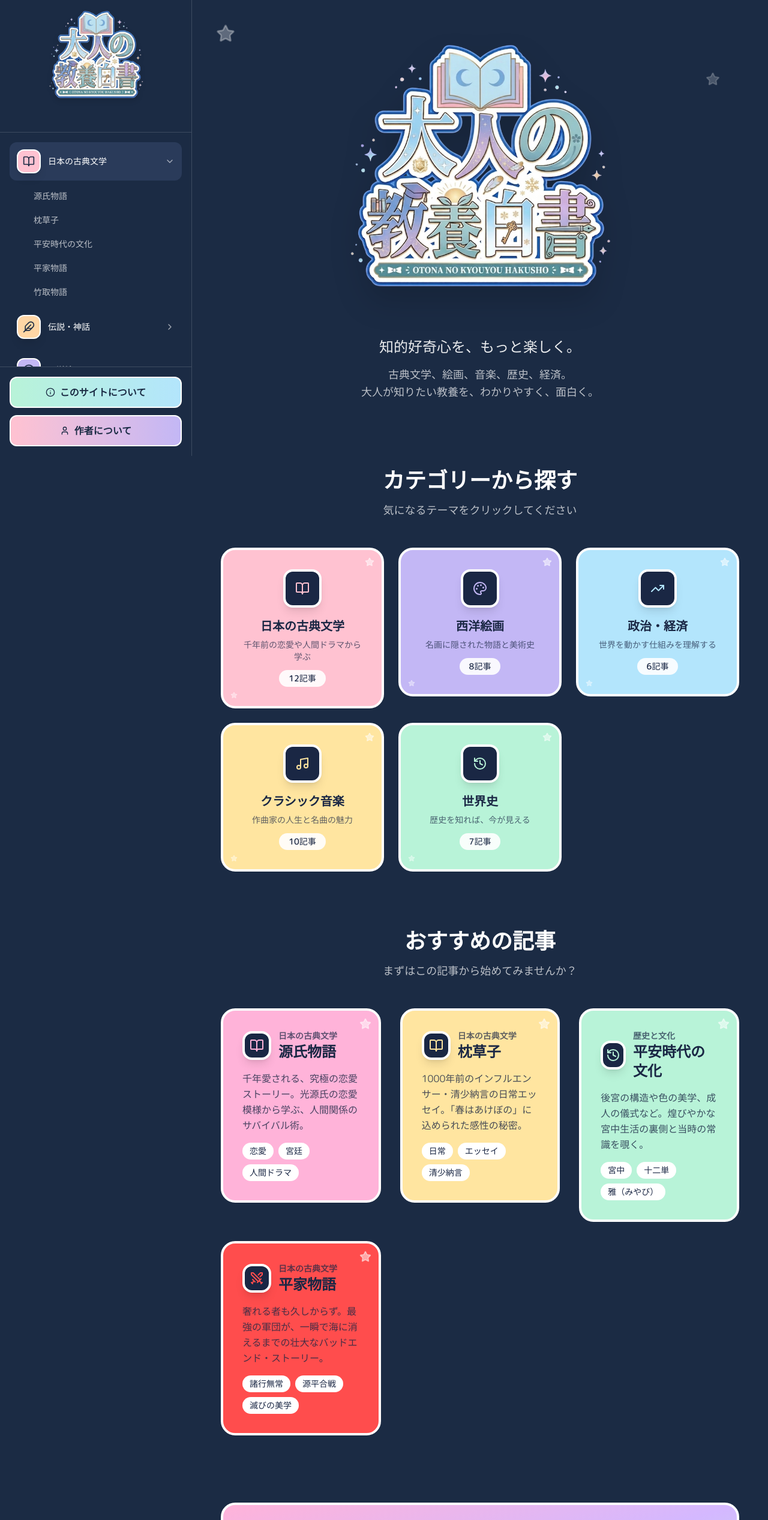
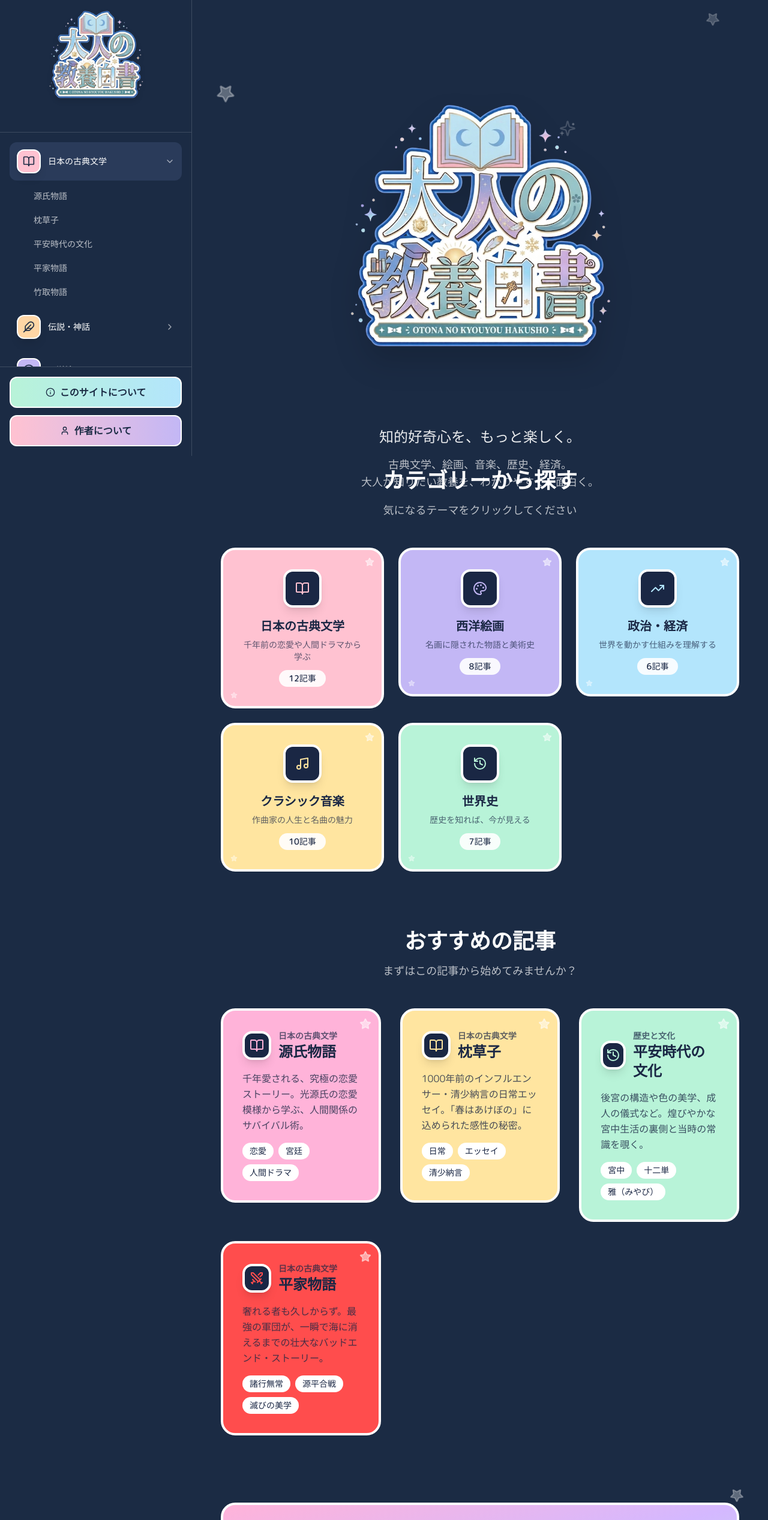
Before and after one commit to shiomiayari/Kyouyouhakusyo, a React (Vite) app: page / in a window 1280 px wide. Shown: the part 40-2574 px from the top of the page at 60% size. Built offline with nearby package versions, Linux system fonts and the light colour scheme.

Commit message:
feat: add dynamic scroll effects using lenis and framer-motion

```diff
--- a/package.json
+++ b/package.json
@@ -46,6 +46,7 @@
     "date-fns": "3.6.0",
     "embla-carousel-react": "8.6.0",
     "input-otp": "1.4.2",
+    "lenis": "^1.3.23",
     "lucide-react": "0.487.0",
     "motion": "12.23.24",
     "next-themes": "0.4.6",
--- a/src/app/components/Layout.tsx
+++ b/src/app/components/Layout.tsx
@@ -1,15 +1,18 @@
 import { Outlet } from 'react-router';
 import { Sidebar } from './Sidebar';
 import { ScrollToTop } from './ScrollToTop';
+import { ReactLenis } from 'lenis/react';
 
 export function Layout() {
   return (
+    <ReactLenis root>
       <div className="flex min-h-screen">
         <ScrollToTop />
         <Sidebar />
-      <main className="flex-1 overflow-auto">
+        <main className="flex-1">
           <Outlet />
         </main>
       </div>
+    </ReactLenis>
   );
 }
--- a/src/app/pages/Home.tsx
+++ b/src/app/pages/Home.tsx
@@ -1,9 +1,16 @@
 import { BookOpen, Palette, TrendingUp, Music, History, Sparkles, Star, Swords } from 'lucide-react';
 import { Link } from 'react-router';
-import { ImageWithFallback } from '../components/figma/ImageWithFallback';
+import { motion, useScroll, useTransform } from 'motion/react';
 const logoImage = '/logo.png';
 
 export function Home() {
+  const { scrollYProgress } = useScroll();
+  const yHeroText = useTransform(scrollYProgress, [0, 1], [0, 150]);
+  const yHeroLogo = useTransform(scrollYProgress, [0, 1], [0, 100]);
+  const starRotate = useTransform(scrollYProgress, [0, 1], [0, 180]);
+  const starY1 = useTransform(scrollYProgress, [0, 1], [0, 100]);
+  const starY2 = useTransform(scrollYProgress, [0, 1], [0, -100]);
+
   const categories = [
     {
       id: 'literature',
@@ -50,33 +57,34 @@ export function Home() {
   return (
     <div className="min-h-screen relative overflow-hidden">
       {/* Sparkle decorations */}
-      <div className="absolute top-20 left-10 text-white/30 animate-pulse">
+      <motion.div style={{ y: starY1, rotate: starRotate }} className="absolute top-20 left-10 text-white/30 animate-pulse">
         <Star className="w-8 h-8 fill-current" />
-      </div>
-      <div className="absolute top-40 right-20 text-white/20 animate-pulse delay-100">
+      </motion.div>
+      <motion.div style={{ y: starY2, rotate: starRotate }} className="absolute top-40 right-20 text-white/20 animate-pulse delay-100">
         <Star className="w-6 h-6 fill-current" />
-      </div>
-      <div className="absolute bottom-40 left-1/4 text-white/25 animate-pulse delay-200">
+      </motion.div>
+      <motion.div style={{ y: starY1 }} className="absolute bottom-40 left-1/4 text-white/25 animate-pulse delay-200">
         <Star className="w-5 h-5 fill-current" />
-      </div>
-      <div className="absolute top-60 right-1/3 text-white/20 animate-pulse delay-300">
+      </motion.div>
+      <motion.div style={{ rotate: starRotate }} className="absolute top-60 right-1/3 text-white/20 animate-pulse delay-300">
         <Sparkles className="w-7 h-7" />
-      </div>
-      <div className="absolute bottom-60 right-10 text-white/30 animate-pulse">
+      </motion.div>
+      <motion.div style={{ y: starY2, rotate: starRotate }} className="absolute bottom-60 right-10 text-white/30 animate-pulse">
         <Star className="w-6 h-6 fill-current" />
-      </div>
+      </motion.div>
 
       {/* Hero Section with Logo */}
       <section className="relative py-16 px-6 sm:px-8 lg:px-12">
         <div className="max-w-4xl mx-auto text-center">
-          <div className="mb-8 inline-block">
+          <motion.div style={{ y: yHeroLogo }} className="mb-8 inline-block">
             <img
               src={logoImage}
               alt="大人の教養白書"
               className="w-full max-w-lg mx-auto drop-shadow-2xl"
             />
-          </div>
+          </motion.div>
 
+          <motion.div style={{ y: yHeroText }}>
             <p className="text-xl md:text-2xl text-white/90 mb-4 font-medium">
               知的好奇心を、もっと楽しく。
             </p>
@@ -84,6 +92,7 @@ export function Home() {
               古典文学、絵画、音楽、歴史、経済。<br />
               大人が知りたい教養を、わかりやすく、面白く。
             </p>
+          </motion.div>
         </div>
       </section>
 
@@ -100,11 +109,17 @@ export function Home() {
           </div>
 
           <div className="grid sm:grid-cols-2 lg:grid-cols-3 gap-6">
-            {categories.map((category) => (
+            {categories.map((category, index) => (
+              <motion.div
+                key={category.id}
+                initial={{ opacity: 0, y: 50 }}
+                whileInView={{ opacity: 1, y: 0 }}
+                viewport={{ once: true, margin: "-50px" }}
+                transition={{ duration: 0.6, delay: index * 0.1 }}
+              >
                 <Link
-                key={category.id}
                   to={`/category/${category.id}`}
-                className="group relative"
+                  className="group relative block"
                 >
                   <div
                     className="relative overflow-hidden rounded-3xl p-8 transition-all hover:scale-105 hover:shadow-2xl border-4 border-white"
@@ -144,6 +159,7 @@ export function Home() {
                     </div>
                   </div>
                 </Link>
+              </motion.div>
             ))}
           </div>
         </div>
@@ -163,9 +179,15 @@ export function Home() {
 
           <div className="grid md:grid-cols-2 lg:grid-cols-3 gap-8">
             {/* Article 1 */}
+            <motion.div
+              initial={{ opacity: 0, y: 50 }}
+              whileInView={{ opacity: 1, y: 0 }}
+              viewport={{ once: true, margin: "-50px" }}
+              transition={{ duration: 0.6 }}
+            >
               <Link
                 to="/article/literature/genji"
-              className="group relative"
+                className="group relative block"
               >
                 <div className="bg-[#FFB3D9] rounded-3xl p-8 border-4 border-white hover:scale-105 transition-all hover:shadow-2xl">
                   <div className="flex items-center gap-3 mb-4">
@@ -196,11 +218,18 @@ export function Home() {
                   </div>
                 </div>
               </Link>
+            </motion.div>
 
             {/* Article 2 */}
+            <motion.div
+              initial={{ opacity: 0, y: 50 }}
+              whileInView={{ opacity: 1, y: 0 }}
+              viewport={{ once: true, margin: "-50px" }}
+              transition={{ duration: 0.6, delay: 0.1 }}
+            >
               <Link
                 to="/article/literature/makuranososhi"
-              className="group relative"
+                className="group relative block"
               >
                 <div className="bg-[#FFE5A0] rounded-3xl p-8 border-4 border-white hover:scale-105 transition-all hover:shadow-2xl">
                   <div className="flex items-center gap-3 mb-4">
@@ -231,11 +260,18 @@ export function Home() {
                   </div>
                 </div>
               </Link>
+            </motion.div>
 
             {/* Article 3: Heian Culture */}
+            <motion.div
+              initial={{ opacity: 0, y: 50 }}
+              whileInView={{ opacity: 1, y: 0 }}
+              viewport={{ once: true, margin: "-50px" }}
+              transition={{ duration: 0.6, delay: 0.2 }}
+            >
               <Link
                 to="/article/literature/heian"
-              className="group relative"
+                className="group relative block"
               >
                 <div className="bg-[#B8F3D8] rounded-3xl p-8 border-4 border-white hover:scale-105 transition-all hover:shadow-2xl">
                   <div className="flex items-center gap-3 mb-4">
@@ -266,13 +302,20 @@ export function Home() {
                   </div>
                 </div>
               </Link>
+            </motion.div>
           </div>
 
           <div className="grid md:grid-cols-2 lg:grid-cols-3 gap-8 mt-8">
             {/* Article 4: Heike Monogatari */}
+            <motion.div
+              initial={{ opacity: 0, y: 50 }}
+              whileInView={{ opacity: 1, y: 0 }}
+              viewport={{ once: true, margin: "-50px" }}
+              transition={{ duration: 0.6 }}
+            >
               <Link
                 to="/article/literature/heike"
-              className="group relative"
+                className="group relative block"
               >
                 <div className="bg-[#FF4D4D] rounded-3xl p-8 border-4 border-white hover:scale-105 transition-all hover:shadow-2xl">
                   <div className="flex items-center gap-3 mb-4">
@@ -303,6 +346,7 @@ export function Home() {
                   </div>
                 </div>
               </Link>
+            </motion.div>
           </div>
         </div>
       </section>
@@ -310,7 +354,13 @@ export function Home() {
       {/* CTA Section */}
       <section className="py-16 px-6 sm:px-8 lg:px-12">
         <div className="max-w-4xl mx-auto">
-          <div className="relative overflow-hidden rounded-3xl p-12 text-center border-4 border-white bg-gradient-to-br from-[#FFB3D9] via-[#D4B8FF] to-[#B8E6E1]">
+          <motion.div
+            initial={{ opacity: 0, scale: 0.95 }}
+            whileInView={{ opacity: 1, scale: 1 }}
+            viewport={{ once: true, margin: "-50px" }}
+            transition={{ duration: 0.8 }}
+            className="relative overflow-hidden rounded-3xl p-12 text-center border-4 border-white bg-gradient-to-br from-[#FFB3D9] via-[#D4B8FF] to-[#B8E6E1]"
+          >
             <div className="relative z-10">
               <h2 className="text-3xl md:text-4xl font-bold text-[#1a2744] mb-4">
                 さあ、始めよう
@@ -323,13 +373,13 @@ export function Home() {
                 <span className="font-bold text-[#1a2744]">記事は随時追加中！</span>
               </div>
             </div>
-            <div className="absolute top-6 right-6 text-white/30">
+            <motion.div style={{ rotate: starRotate }} className="absolute top-6 right-6 text-white/30">
               <Star className="w-8 h-8 fill-current" />
-            </div>
-            <div className="absolute bottom-6 left-6 text-white/30">
+            </motion.div>
+            <motion.div style={{ rotate: starRotate }} className="absolute bottom-6 left-6 text-white/30">
               <Star className="w-6 h-6 fill-current" />
-            </div>
-          </div>
+            </motion.div>
+          </motion.div>
         </div>
       </section>
     </div>
```
Also changed, not shown: 2 other files (tests, documents, lock files or other folders). Lines whose indentation alone changed are shown as unchanged.
